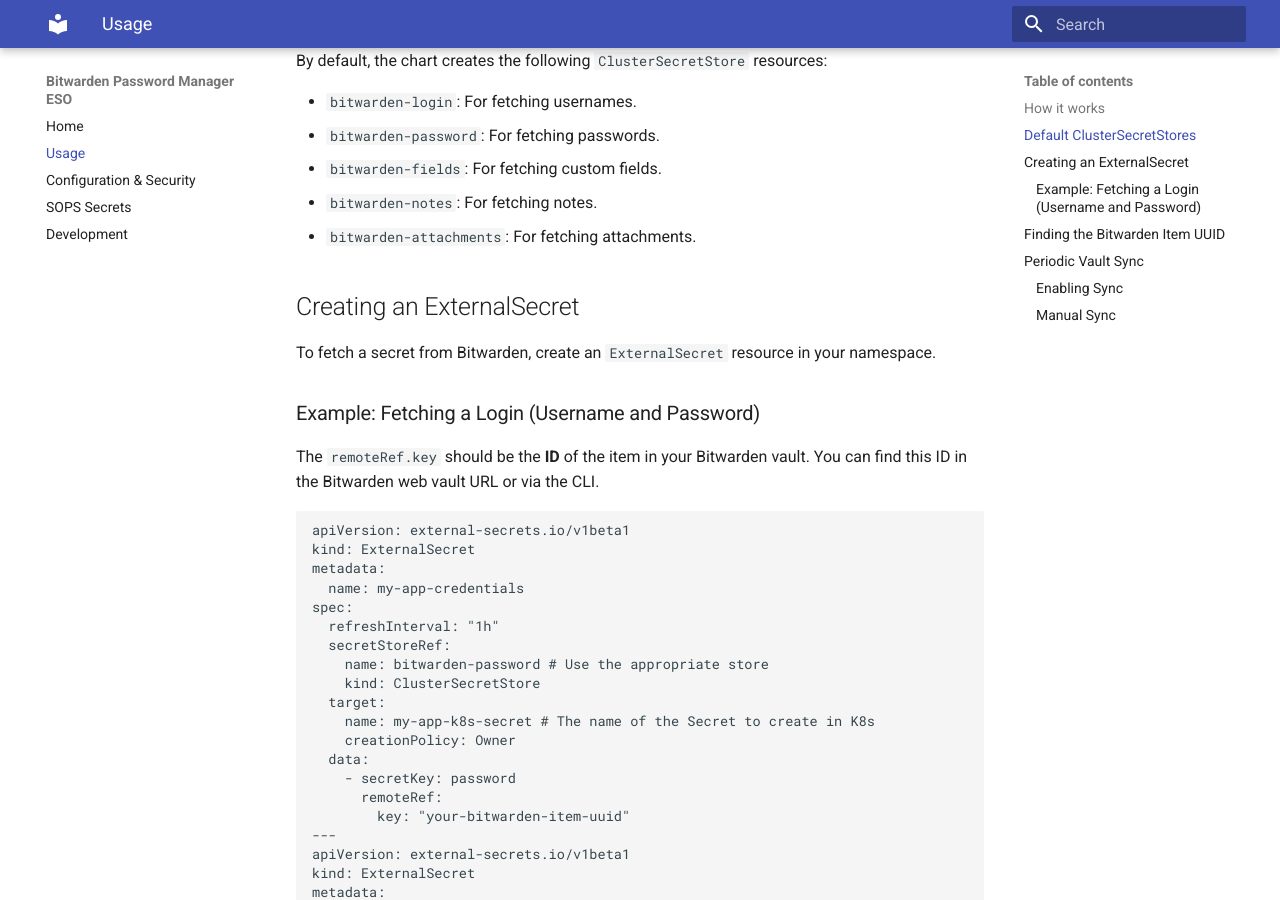
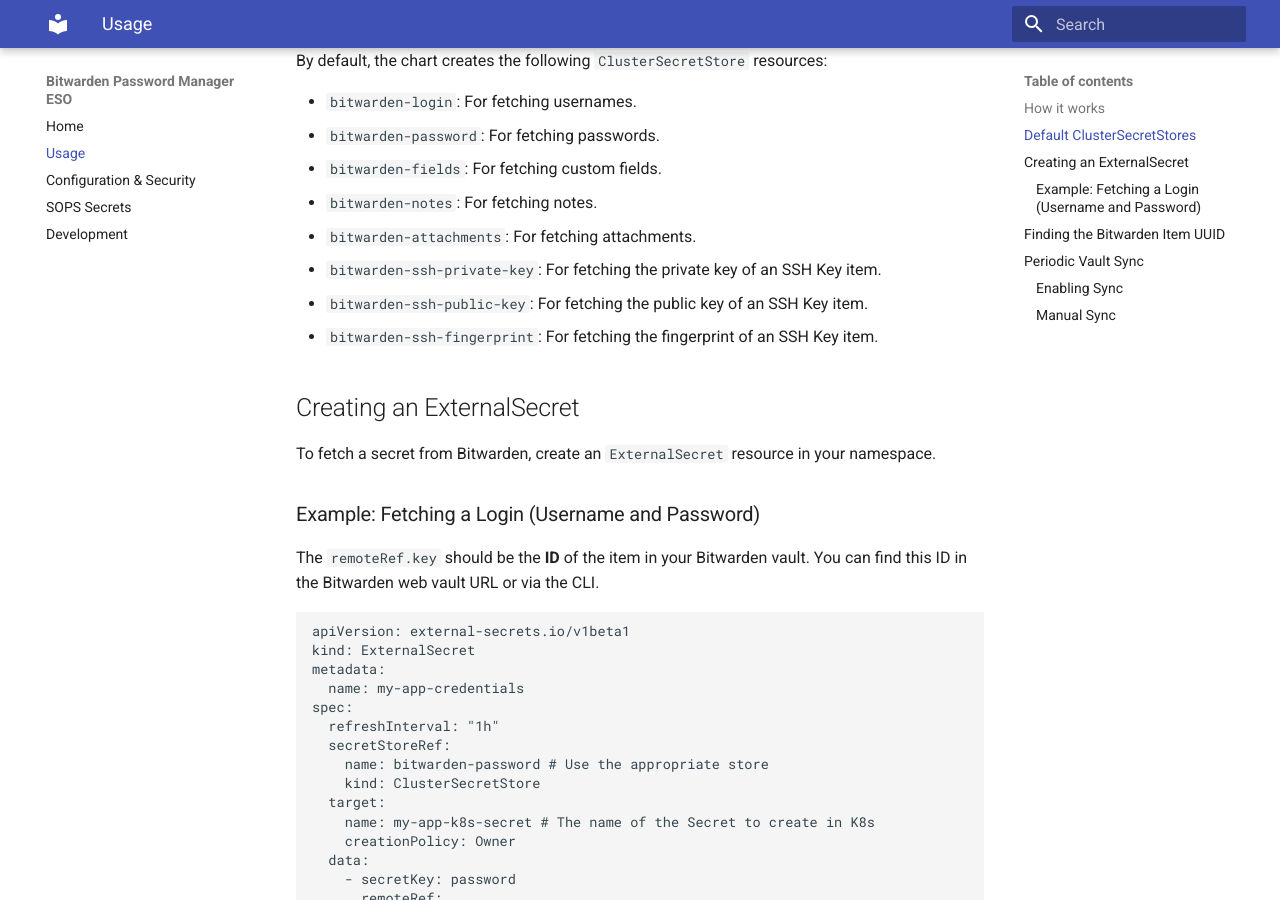
Before and after one commit to user-cube/bitwarden-password-manager-eso, an MkDocs documentation site: the page built from docs/usage.md, in a window 1280 px wide and 900 px high, scrolled down 442 px. Built offline with MkDocs 1.6.1 and Material for MkDocs 9.7.7, drawn with Linux system fonts in a browser that asks for light colours.

Commit message:
feat: add support for ssh keys (#10)
Co-authored-by: devopsbuddyapp[bot] <devopsbuddyapp[bot]@users.noreply.github.com>

```diff
--- a/docs/usage.md
+++ b/docs/usage.md
@@ -15,6 +15,9 @@ By default, the chart creates the following `ClusterSecretStore` resources:
 - `bitwarden-fields`: For fetching custom fields.
 - `bitwarden-notes`: For fetching notes.
 - `bitwarden-attachments`: For fetching attachments.
+- `bitwarden-ssh-private-key`: For fetching the private key of an SSH Key item.
+- `bitwarden-ssh-public-key`: For fetching the public key of an SSH Key item.
+- `bitwarden-ssh-fingerprint`: For fetching the fingerprint of an SSH Key item.
 
 ## Creating an ExternalSecret
 
```
Also changed, not shown: charts/bitwarden-password-manager-eso/README.md (+6 -0 lines), 1 other file.
